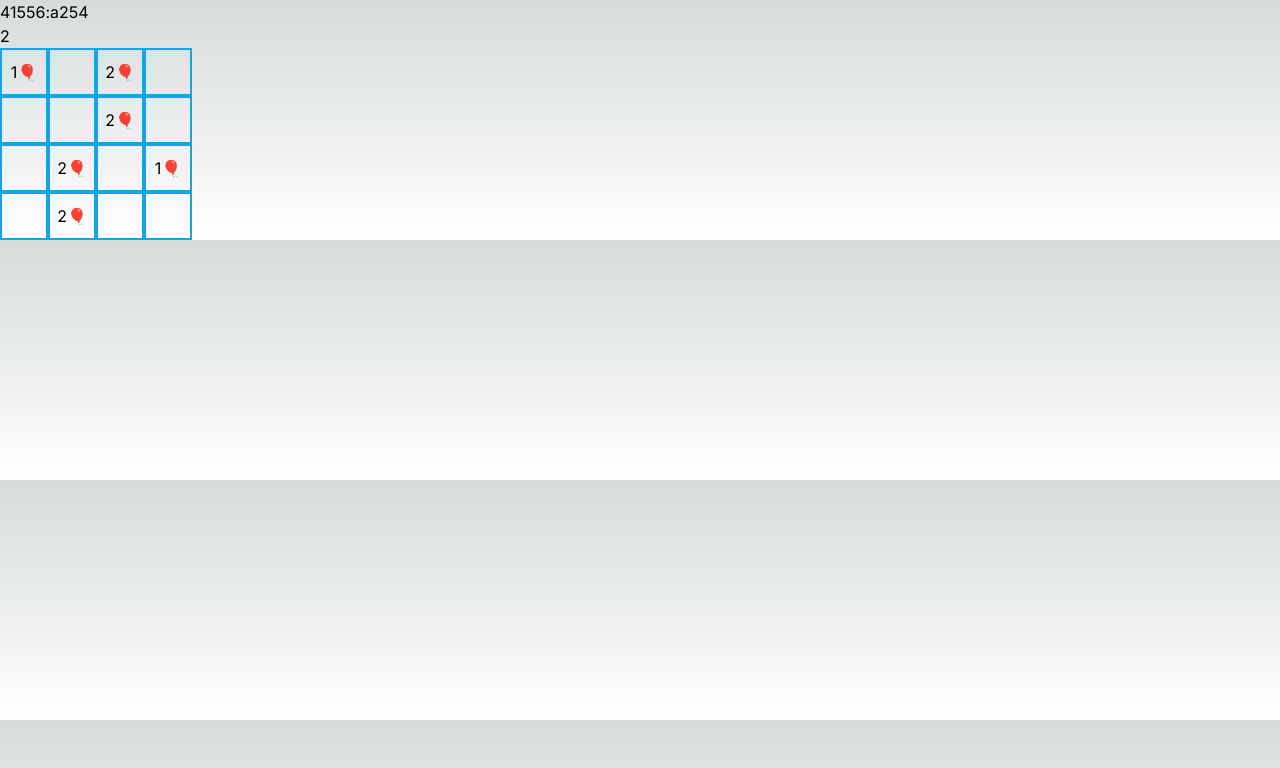
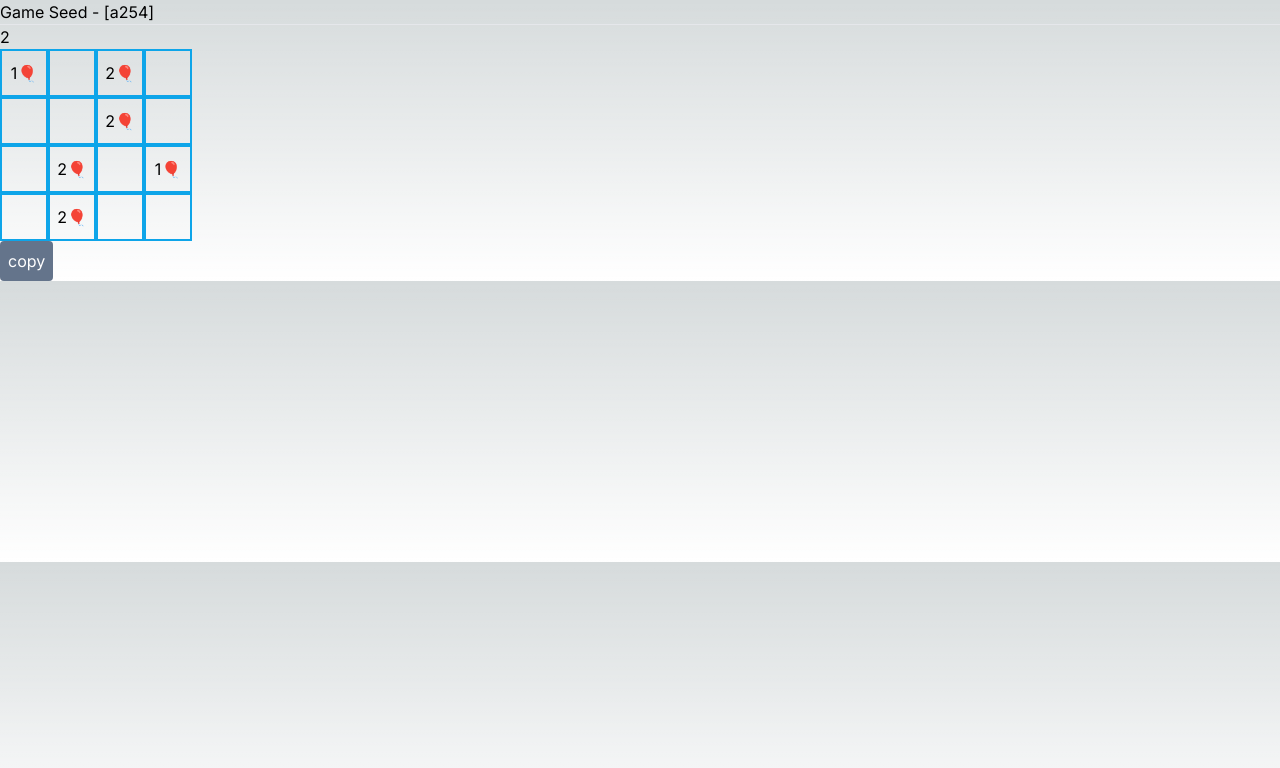
Before and after one commit to gnujoow/balloon-pop, a Next.js app: page / in a window 1280 px wide. Both pictures are taken after a click on the button "start". Shown: the top 768 px of the page. Built offline with nearby package versions, Linux system fonts and the light colour scheme.

Commit message:
add copy current state with query string

```diff
--- a/src/app/components/board.tsx
+++ b/src/app/components/board.tsx
@@ -1,10 +1,6 @@
 import { FC, useEffect, useState } from "react";
 import Cell from "./cell";
-import { render } from "react-dom";
-
-interface BoardProps {
-  boardArray: number[][];
-}
+import { GameStateType } from "../page";
 
 let count = 0;
 interface DFSParams {
@@ -134,7 +130,16 @@ const popBalloons = ({
   }
 };
 
-const Board: FC<BoardProps> = ({ boardArray }) => {
+interface BoardProps {
+  boardArray: number[][];
+  gameState?: GameStateType;
+  onClickCopy?: (
+    e: React.MouseEvent<HTMLButtonElement>,
+    arr: number[][]
+  ) => void;
+}
+
+const Board: FC<BoardProps> = ({ boardArray, gameState, onClickCopy }) => {
   const [renderBoardArray, setRenderBoardArray] = useState<number[][]>([]);
   const [biggestNumber, setBiggestNumber] = useState<number>(0);
 
@@ -155,11 +160,10 @@ const Board: FC<BoardProps> = ({ boardArray }) => {
     });
 
     setBiggestNumber(biggest);
-    // todo enhance for initial rending
-    // if (biggest === 0) {
-    //   alert("won");
+    // if (biggestNumber === 0 && gameState === GameStateType.playing) {
+    //   alert("win");
     // }
-  }, [renderBoardArray]);
+  }, [renderBoardArray, gameState]);
 
   const handleClickCell = (
     e: React.MouseEvent<HTMLDivElement>,
@@ -200,6 +204,15 @@ const Board: FC<BoardProps> = ({ boardArray }) => {
           ))}
         </div>
       ))}
+
+      {gameState === GameStateType.playing && (
+        <button
+          className="bg-slate-500 hover:bg-slate-300 text-white p-2 rounded"
+          onClick={(e) => onClickCopy?.(e, renderBoardArray)}
+        >
+          copy
+        </button>
+      )}
     </div>
   );
 };
--- a/src/app/page.tsx
+++ b/src/app/page.tsx
@@ -1,10 +1,12 @@
 "use client";
 
-import Image from "next/image";
-import Board from "./components/board";
 import { useState } from "react";
 
-enum GameStateType {
+import Board from "./components/board";
+import { onSaveClipboard } from "./utils/interactions";
+import { convert2DArrayToHex } from "./utils/number";
+
+export enum GameStateType {
   init,
   playing,
   won,
@@ -46,6 +48,22 @@ export default function Home() {
     setGameState(GameStateType.playing);
   };
 
+  const onClickCopyUrl = (
+    e: React.MouseEvent<HTMLButtonElement>,
+    arr: number[][]
+  ) => {
+    const board = convert2DArrayToHex(arr);
+    const queryObject = {
+      board,
+      size: boardSize.toString(),
+    };
+
+    const queryStr = new URLSearchParams(queryObject).toString();
+    const url = `${window.location.href}?${queryStr}`;
+
+    onSaveClipboard(e, url);
+  };
+
   if (gameState === GameStateType.init) {
     const mockArray: number[][] = Array.from({ length: boardSize }, () =>
       Array(boardSize).fill(0)
@@ -76,10 +94,13 @@ export default function Home() {
   if (gameState === GameStateType.playing) {
     return (
       <div>
-        <div>
-          {gameSeed}:{gameSeed.toString(16)}
-        </div>
-        <Board boardArray={boardArray} />
+        <div>Game Seed - {`[${gameSeed.toString(16)}]`}</div>
+        <hr />
+        <Board
+          boardArray={boardArray}
+          gameState={gameState}
+          onClickCopy={onClickCopyUrl}
+        />
       </div>
     );
   }
--- /dev/null
+++ b/src/app/utils/number.ts
@@ -0,0 +1,21 @@
+export function convert2DArrayToHex(arr: number[][]) {
+  const binaryArray = arr.map(row => row.map(item => item > 0 ? 1 : 0));
+
+  const boardSize = binaryArray.length;
+  let binaryString = '';
+
+  for (let i = 0; i < boardSize; i++) {
+    for (let j = 0; j < boardSize; j++) {
+      binaryString += binaryArray[i][j];
+    }
+  }
+
+  const decimal = parseInt(binaryString, 2);
+  const ret = decimal.toString(16);
+
+  return ret;
+}
+
+export function convertHexTo2DArray(hex: string, size: number) {
+  return hex;
+}
```
